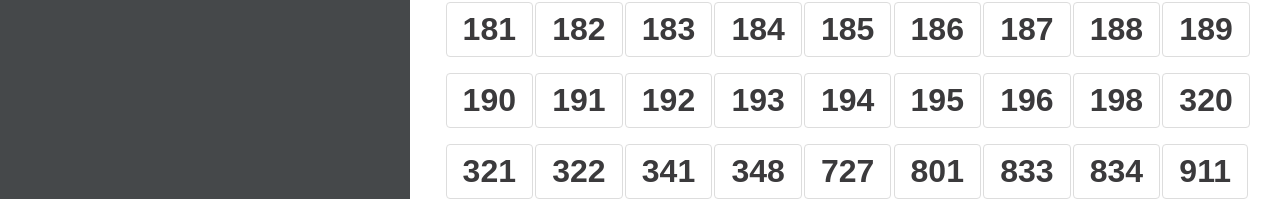
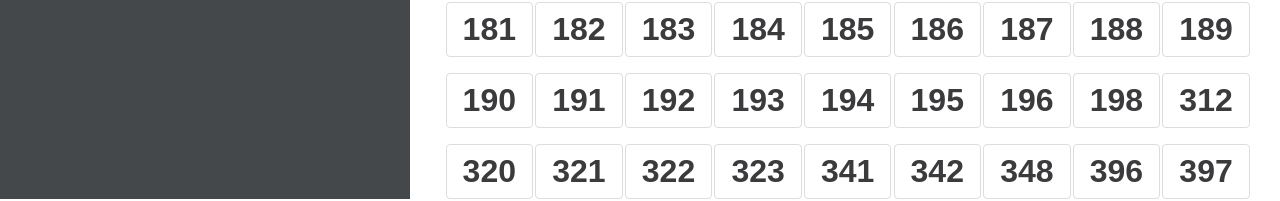
Before and after one commit to skotniczny/peka, a React (Create React App) app in the folder app/: page / in a window 1280 px wide. Shown: the part 601-802 px from the top of the page. Built offline with nearby package versions, Linux system fonts and the light colour scheme.

Commit message:
Update bus lines list

```diff
--- a/app/src/common/data.js
+++ b/app/src/common/data.js
@@ -87,5 +87,5 @@ export const tramsColors = {
 export const tramLines = Object.keys(tramsColors).slice(0, -2)
 
 export const busLines = [
-  "106", "144", "145", "146", "147", "148", "149", "150", "151", "152", "154", "155", "156", "157", "158", "159", "160", "161", "162", "163", "164", "165", "166", "167", "168", "169", "170", "171", "173", "174", "175", "176", "177", "178", "179", "180", "181", "182", "183", "184", "185", "186", "187", "188", "189", "190", "191", "192", "193", "194", "195", "196", "198", "320", "321", "322", "341", "348", "727", "801", "833", "834", "911", "T1"
+  "106", "144", "145", "146", "147", "148", "149", "150", "151", "152", "154", "155", "156", "157", "158", "159", "160", "161", "162", "163", "164", "165", "166", "167", "168", "169", "170", "171", "173", "174", "175", "176", "177", "178", "179", "180", "181", "182", "183", "184", "185", "186", "187", "188", "189", "190", "191", "192", "193", "194", "195", "196", "198", "312", "320", "321", "322", "323", "341", "342", "348", "396", "397", "398", "431", "432", "435", "484", "486", "488", "511", "512", "527", "602", "603", "610", "611", "614", "616", "651", "690", "701", "702", "703", "704", "710", "716", "727", "729", "801", "802", "803", "804", "811", "812", "813", "821", "830", "832", "833", "834", "882", "891", "893", "901", "902", "903", "904", "905", "907", "911"
 ]
```
